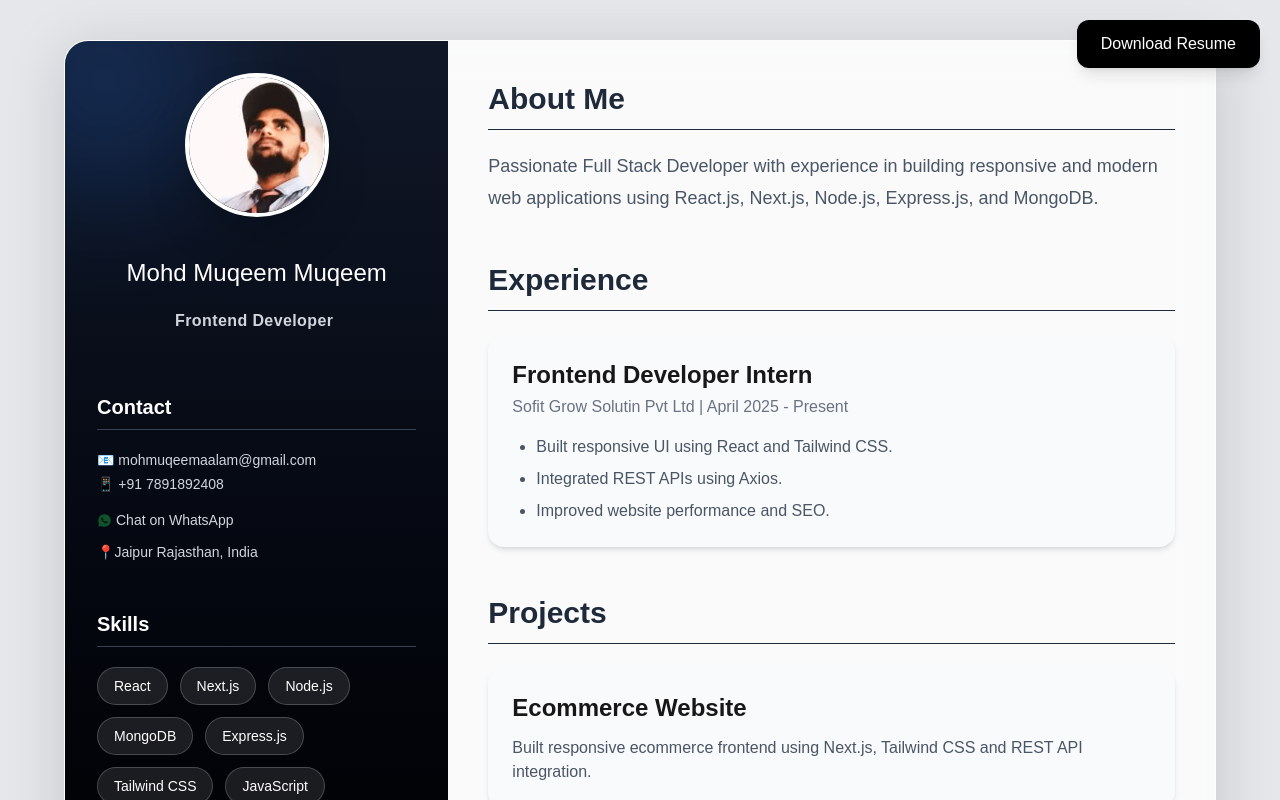
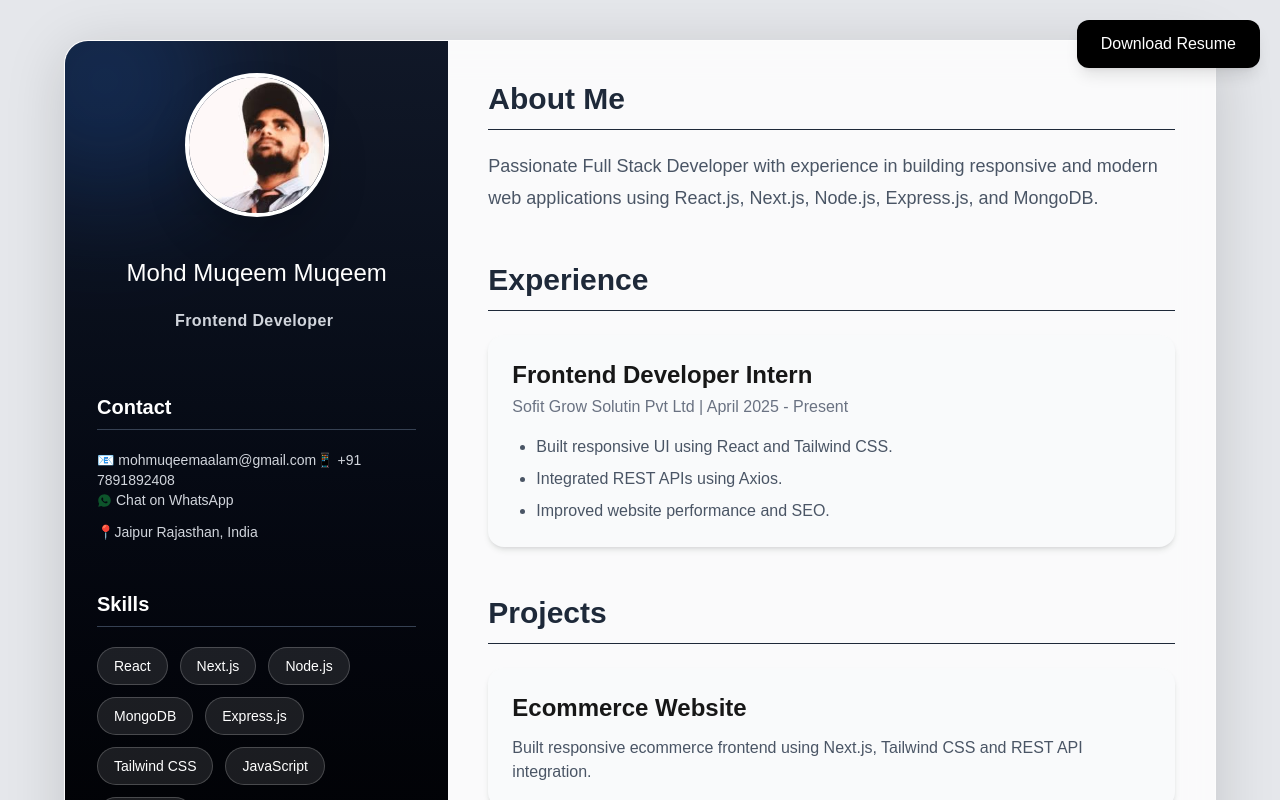
Before and after one commit to mohdmuqeemalam01/resume, a Next.js app: page / in a window 1280 px wide. Shown: the top 800 px of the page. Built offline with nearby package versions, Linux system fonts and the light colour scheme.

Commit message:
Update page.js

```diff
--- a/app/page.js
+++ b/app/page.js
@@ -114,7 +114,7 @@ export default function ResumeTemplate() {
 
             <div className="mt-5 space-y-3 text-sm text-gray-300">
               <a className="py-2 mb-1" href="mailto: mohmuqeemalam@gmail.com?subject=Portfolio%20Contact&body=Hi%20Mohd%20Muqeem%20Alam%2C%20I%20visited%20your%20portfolio" >📧 mohmuqeemaalam@gmail.com</a>
-              <p className="py-1">📱 +91 7891892408</p>
+              <a href="tel:+917891892408" className="py-1">📱 +91 7891892408</a>
                <a href="https://wa.me/917891892408?text=Hi%20I%20want%20to%20connect"
   target="_blank" className="flex items-center gap-x-1"  ><span><RiWhatsappFill className="text-green-900 " size={15} /></span>  Chat on WhatsApp </a>
 
```
